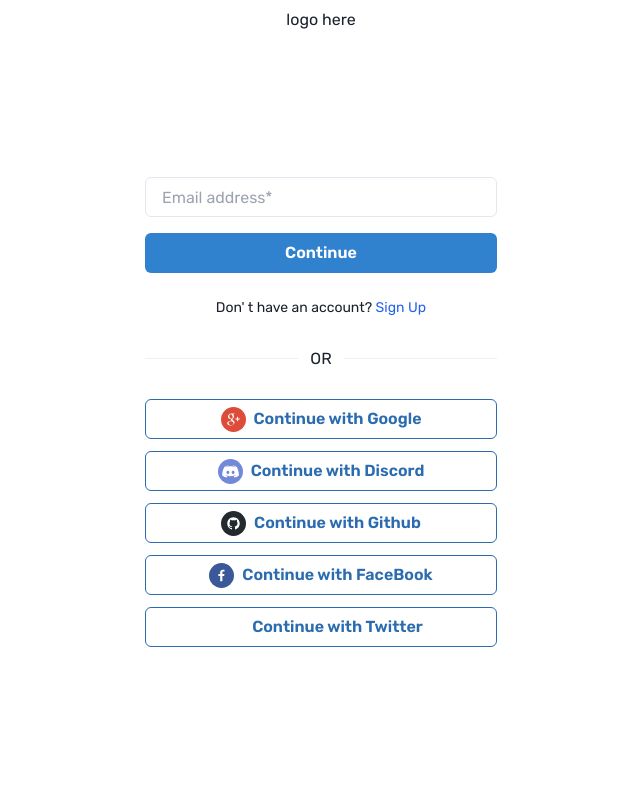
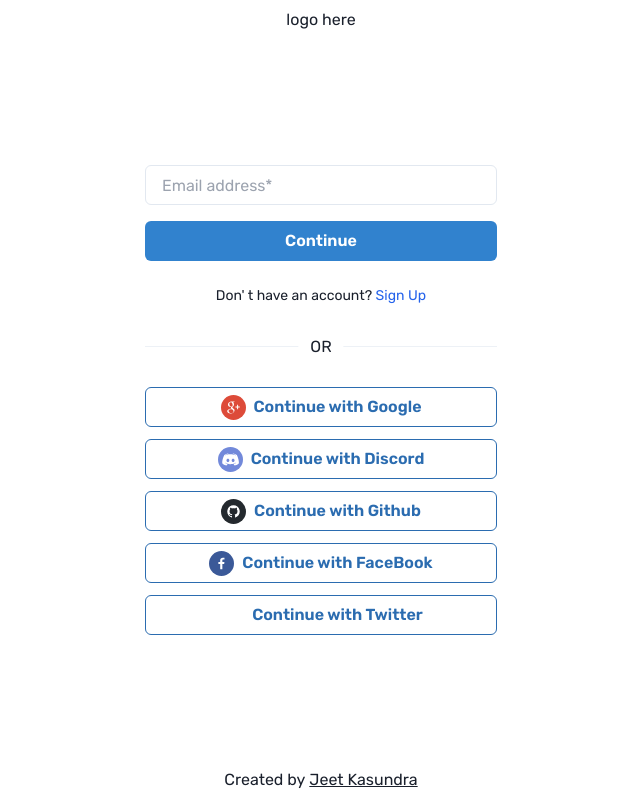
Before and after one commit to kasundraJeet/next-auth-app, a Next.js app: page /login in a window 1280 px wide. Shown: the whole page, without its empty margins (319-959 px from the left). Built offline with nearby package versions, Linux system fonts and the light colour scheme.

Commit message:
set footer and pernoal website link

```diff
--- a/app/components/layout/LayoutFooter.jsx
+++ b/app/components/layout/LayoutFooter.jsx
@@ -1,29 +1,18 @@
-import { Box, Container, Flex, HStack  } from "@chakra-ui/react";
-import { SocialIcon } from "react-social-icons";
+import { Box, Container, Flex, HStack, Text } from "@chakra-ui/react";
 import Link from "next/link";
-
-const social_share = [
-  {
-    icon: "github",
-    link: "/",
-  },
-];
 
 export default function Footer() {
   return (
     <Box as="footer" width="100%" py={2}>
       <Container maxW="4xl">
         <Flex justifyContent="center">
-          <HStack  spacing={2}>
-            {social_share.map((share, i) => (
-              <Link href={share.link} key={i}>
-                <SocialIcon
-                  as="div"
-                  network={share.icon}
-                  style={{ height: 32, width: 32, display: "block" }}
-                />
+          <HStack spacing={2}>
+            <Text>
+              Created by
+              <Link href="https://jeetkasundra.com" className="underline ml-1">
+                Jeet Kasundra
               </Link>
-            ))}
+            </Text>
           </HStack>
         </Flex>
       </Container>
--- a/app/components/layout/LayoutWrapper.jsx
+++ b/app/components/layout/LayoutWrapper.jsx
@@ -1,5 +1,5 @@
 import { Box } from "@chakra-ui/react";
-// import Footer from "./LayoutFooter";
+import Footer from "./LayoutFooter";
 import Header from "./LayoutHeader";
 
 export default function LayoutWrapper({ children }) {
@@ -16,6 +16,7 @@
       <Box as="section" h="100%" w="100%" className="overflow-y-auto">
         {children}
       </Box>
+      <Footer />
     </Box>
   );
 }
--- a/app/login/page.js
+++ b/app/login/page.js
@@ -15,7 +15,18 @@
 export default function LoginPage() {
   return (
     <AuthLayout>
-      <p className="text-center"> logo here </p>
+      <div>
+        <Text
+          as="h1"
+          fontSize="x-large"
+          opacity="0"
+          visibility="hidden"
+          className=" absolute left-0 top-0"
+        >
+          NextAuth.js Example (Server Side) by jeet kasundra{" "}
+        </Text>
+        <Text className="text-center"> logo here </Text>
+      </div>
       <Stack spacing={10}>
         <form className="space-y-6">
           <div className="space-y-4">
@@ -43,7 +54,14 @@
           <ProviderButtons />
         </Stack>
       </Stack>
-      <div></div>
+      <div>
+        <Text className="text-center">
+          Created by
+          <Link href="https://jeetkasundra.com" className="underline ml-1">
+            Jeet Kasundra
+          </Link>
+        </Text>
+      </div>
     </AuthLayout>
   );
 }
--- a/app/page.js
+++ b/app/page.js
@@ -2,10 +2,14 @@
 import { LayoutWrapper } from "@/components/layout";
 import { Box, Container, Stack, Text } from "@chakra-ui/react";
 import { useSession } from "next-auth/react";
+import { Prism as SyntaxHighlighter } from 'react-syntax-highlighter';
+import { solarizedlight } from 'react-syntax-highlighter/dist/esm/styles/prism';
 
 export default function Home() {
   const { data: session } = useSession();
-  console.log(session)
+
+  const sessionCode = JSON.stringify(session, null, 2);
+
   return (
     <LayoutWrapper>
       <Container maxWidth="2xl">
@@ -27,7 +31,13 @@
                 </Box>
               )}
             </Stack>
-            {session ?  <pre>{JSON.stringify(session, null, 2)}</pre> : null }
+            {session && (
+              <Box  overflow="hidden">
+                <SyntaxHighlighter className="rounded-lg" language="json" >
+                  {sessionCode}
+                </SyntaxHighlighter>
+              </Box>
+            )}
           </Stack>
         </Box>
       </Container>
--- a/package.json
+++ b/package.json
@@ -16,9 +16,11 @@
     "framer-motion": "^11.3.30",
     "next": "14.2.6",
     "next-auth": "^4.24.7",
+    "prismjs": "^1.29.0",
     "react": "^18",
     "react-dom": "^18",
-    "react-social-icons": "^6.18.0"
+    "react-social-icons": "^6.18.0",
+    "react-syntax-highlighter": "^15.5.0"
   },
   "devDependencies": {
     "eslint": "^8",
```
Also changed, not shown: 1 other file (tests, documents, lock files or other folders).
